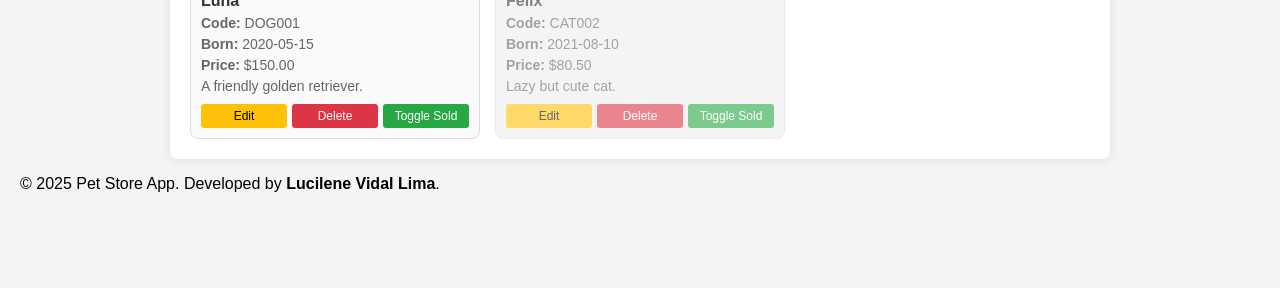
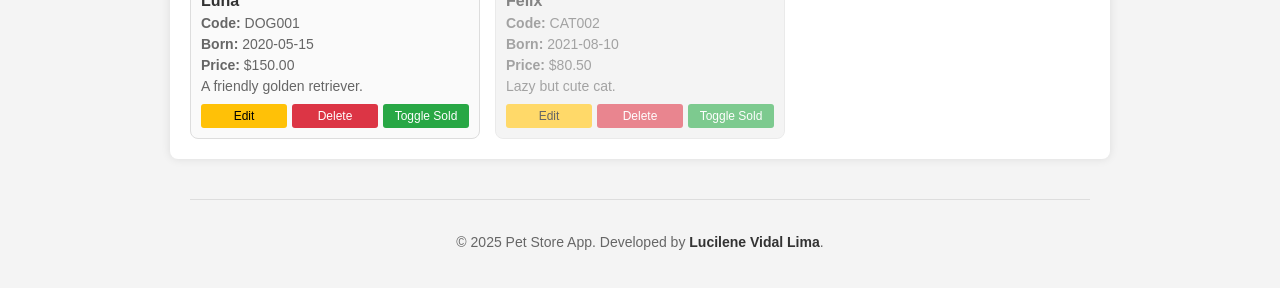
Before and after one commit to xni0/PetShop-CRUD, a plain HTML site: page index.html in a window 1280 px wide. Shown: the part 1018-1306 px from the top of the page. Before the commit the page ends 1247 px from the top, so only its background shows below. Drawn offline with Linux system fonts and the light colour scheme.

Commit message:
Adding styles to the footer

```diff
--- a/styles.css
+++ b/styles.css
@@ -141,3 +141,18 @@ form button {
     font-weight: bold;
     font-size: 12px;
 }
+
+
+footer {
+    max-width: 900px;
+    margin: 40px auto 20px;
+    text-align: center;
+    color: #666;
+    font-size: 14px;
+    border-top: 1px solid #ddd;
+    padding-top: 20px;
+}
+
+footer strong {
+    color: #333;
+}
```
